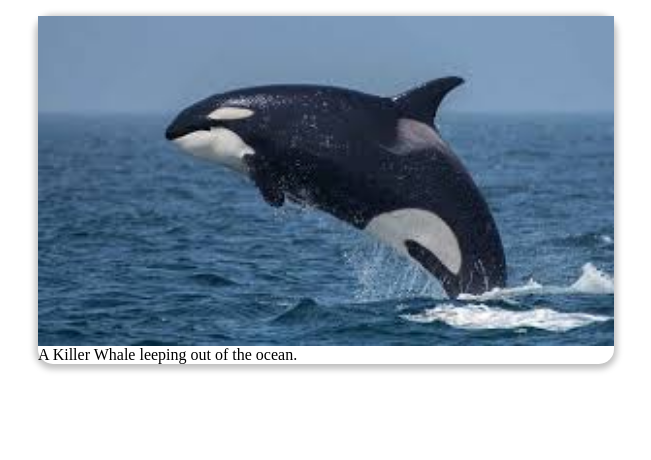
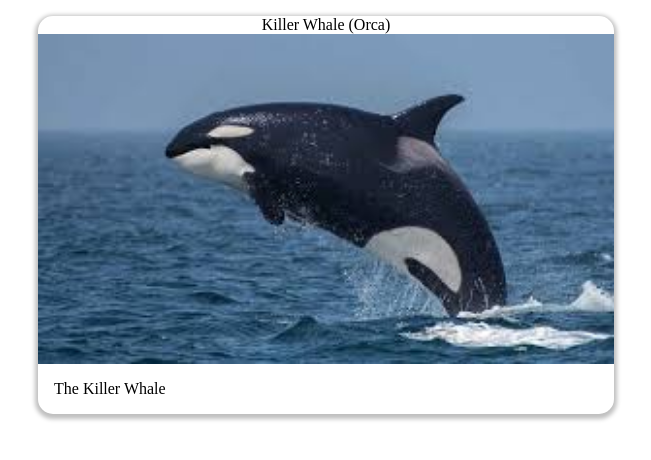
Before and after one commit to DavidNgozika/Animal-Card, a plain HTML site: page index.html in a window 1280 px wide. Shown: the whole page, without its empty margins (314-965 px from the left). Drawn offline with Linux system fonts and the light colour scheme.

Commit message:
make the figcaption first child

```diff
--- a/index.html
+++ b/index.html
@@ -9,8 +9,13 @@
 </head>
 <body>
     <figure class="card">
-        <img src="images/photo_1.jpg" alt="orca">
-        <figcaption>A Killer Whale leeping out of the ocean.</figcaption>
+        <figcaption class="img-caption">Killer Whale (Orca)</figcaption>
+        <img class="main-img" src="images/photo_1.jpg" alt="orca">
+        <div class="description">
+            <p>
+                The Killer Whale
+            </p>
+        </div>
     </figure>
 </body>
 </html>
--- a/styles.css
+++ b/styles.css
@@ -1,3 +1,5 @@
+
+
 
 .card {
     display: flex;
@@ -5,5 +7,17 @@
     width: 45vw;
     margin: 1rem auto 0;
     border-radius: 15px;
-    box-shadow: 0 2px 6px 3px rgba(0, 0, 0, 0.25);
+    box-shadow: 0 2px 4.5px 3px rgba(0, 0, 0, 0.25);
 }
+
+.description {
+    padding: 0 1rem;
+}
+
+/* .main-img {
+    border-radius: 15px 15px 0 0;
+} */
+
+.img-caption {
+    text-align: center;
+}
```
